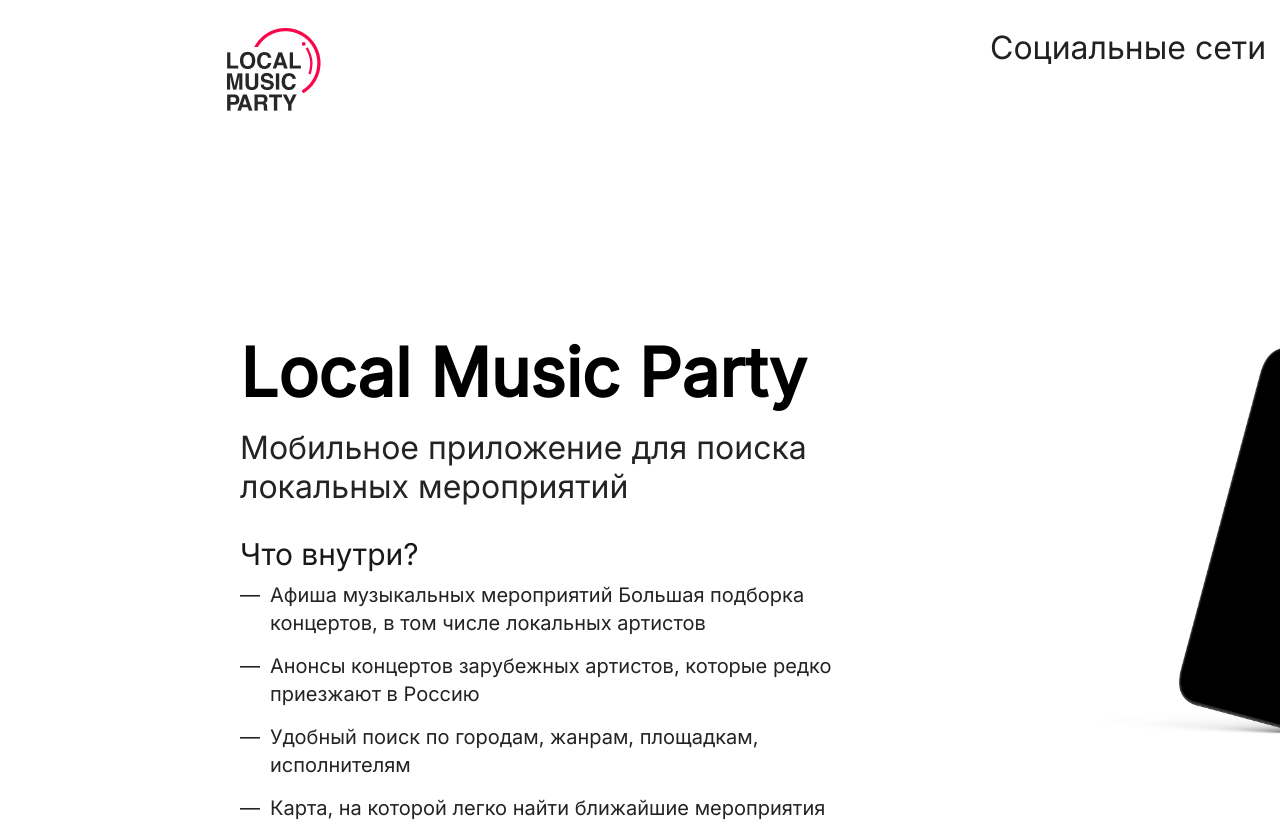
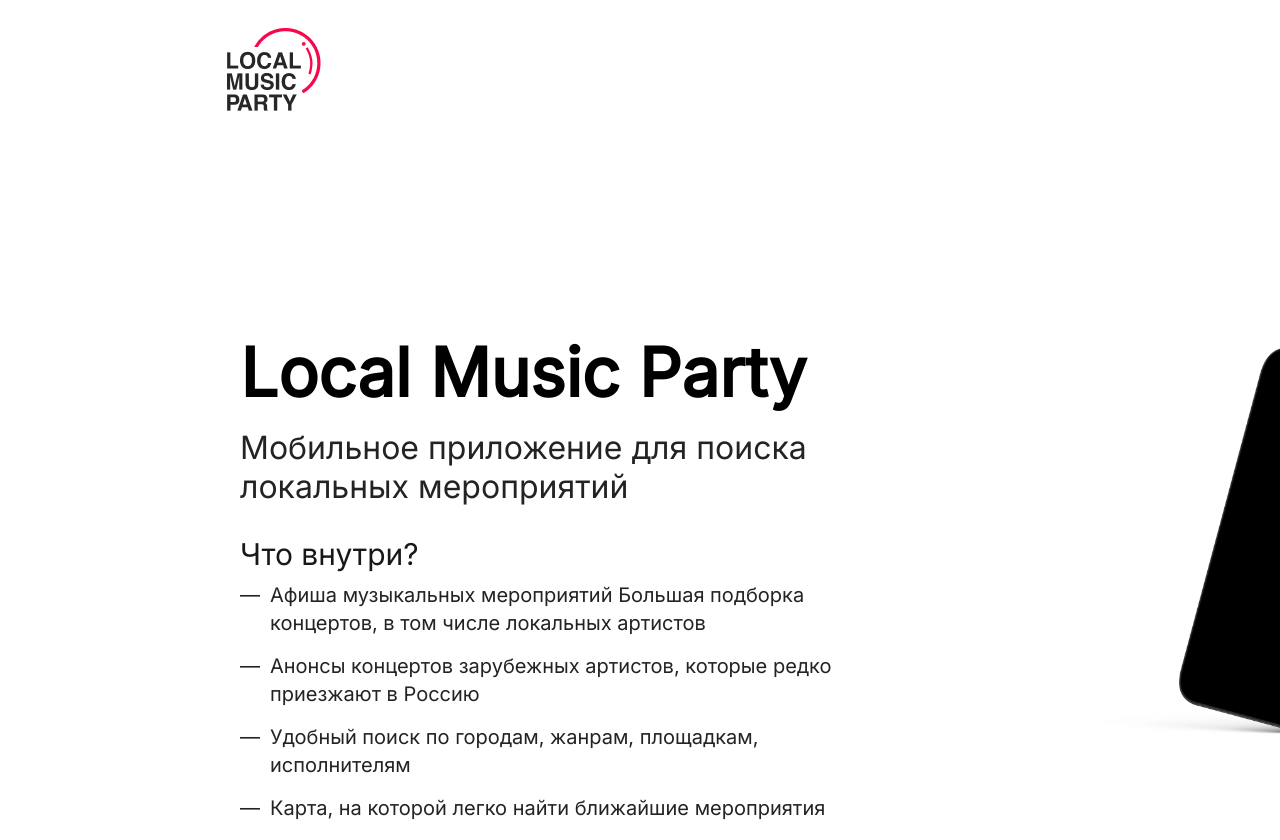
Before and after one commit to Underwater-Brotherhood/123, a plain HTML site: page index.html in a window 1280 px wide. Shown: the top 840 px of the page. Drawn offline with Linux system fonts and the light colour scheme.

Commit message:
Social media delited

```diff
--- a/index.html
+++ b/index.html
@@ -37,7 +37,6 @@
             <div class="v207_1808"></div>
             <div class="v204_1781"></div>
             <span class="v204_1782"><img src="images\Group 1.png" alt="Логотип"></span>
-            <span class="v204_1783">Социальные сети</span>
             <a href="#"
                 class="v204_1784 download-button"
                 onclick="downloadFile()">
```
